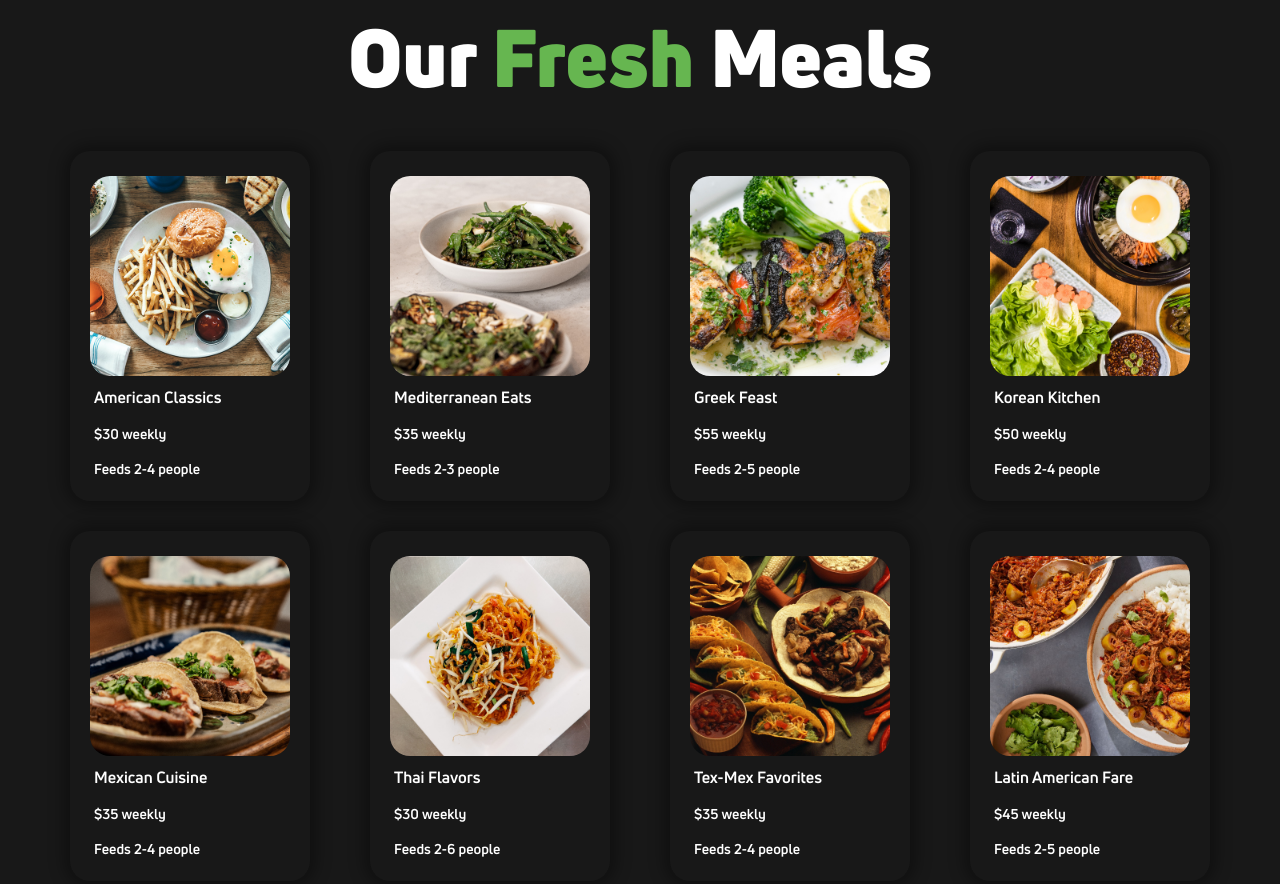
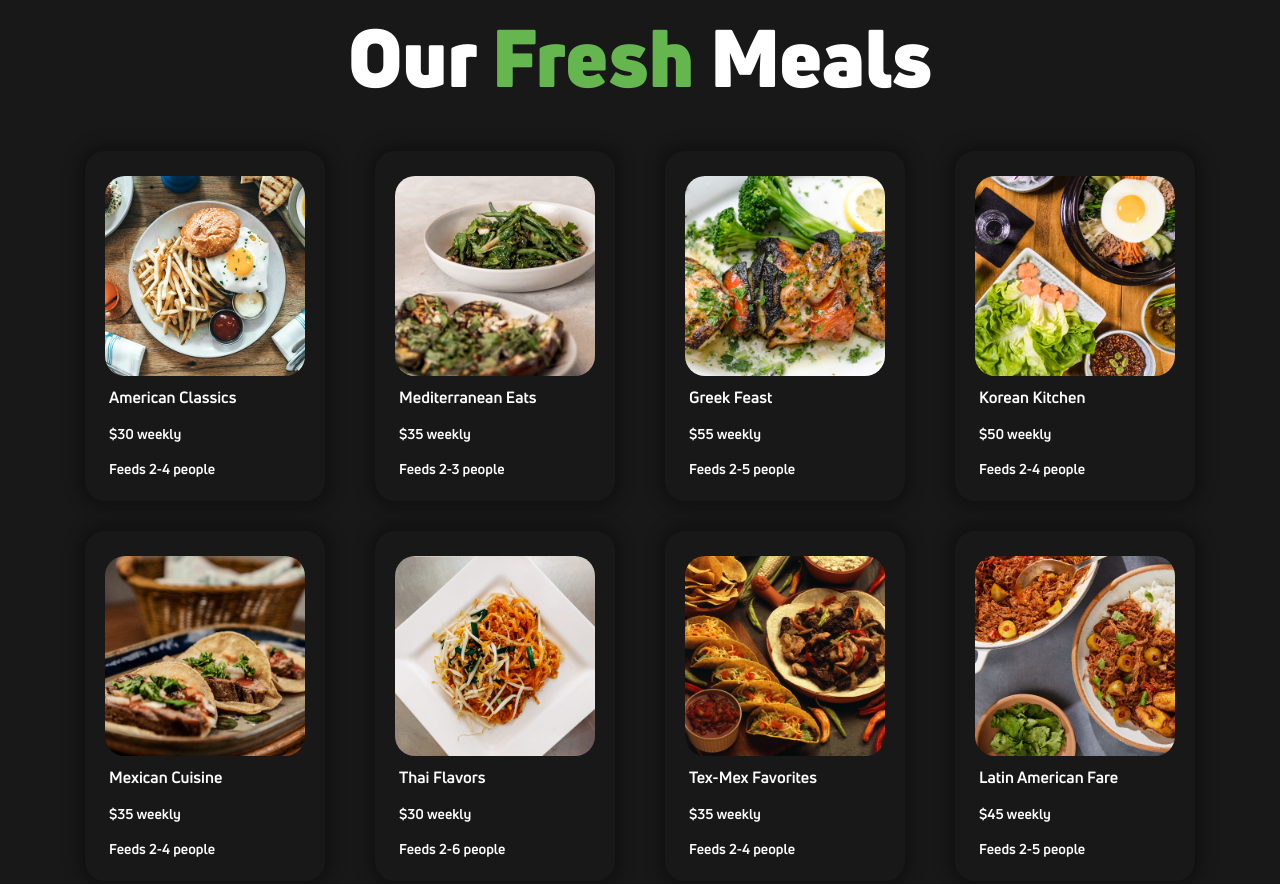
Before and after one commit to matspark1/portfolio-assignment, a website: page index.html in a window 1280 px wide. Shown: the part 777-1661 px from the top of the page. Drawn offline with Linux system fonts and the light colour scheme.

Commit message:
fourth commit

```diff
--- a/scss/media.scss
+++ b/scss/media.scss
@@ -12,11 +12,12 @@
             }
             .mealplans-wrapper{
                 .mealplans-box-wrapper{
-                    max-width: 1200px;
+                    max-width: 1160px;
                     .mealplans-row{
                         .mealplans-box{
                             width: 240px;
                             height: 350px;
+                            margin: 30px 25px;
                             img{
                                 height: 200px;
                                 width: 200px;
```
Also changed, not shown: css/styles.css.
